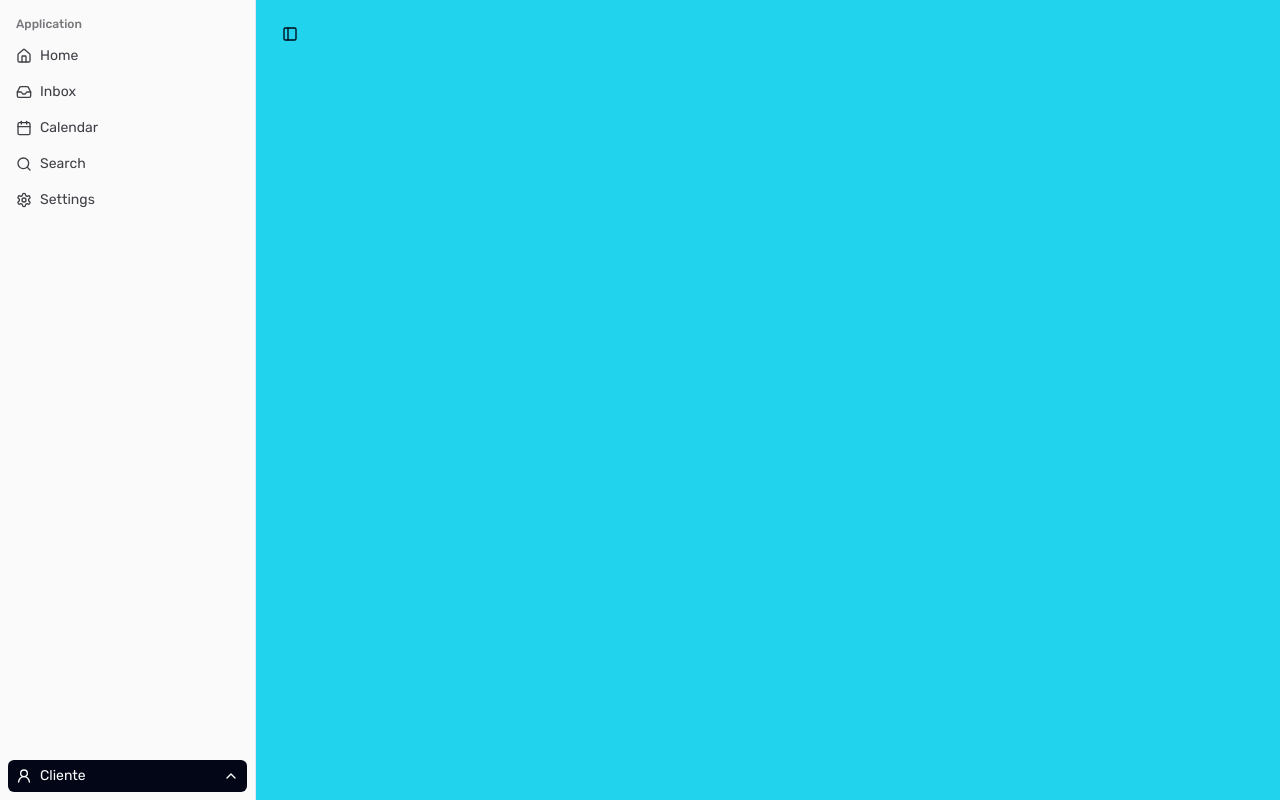
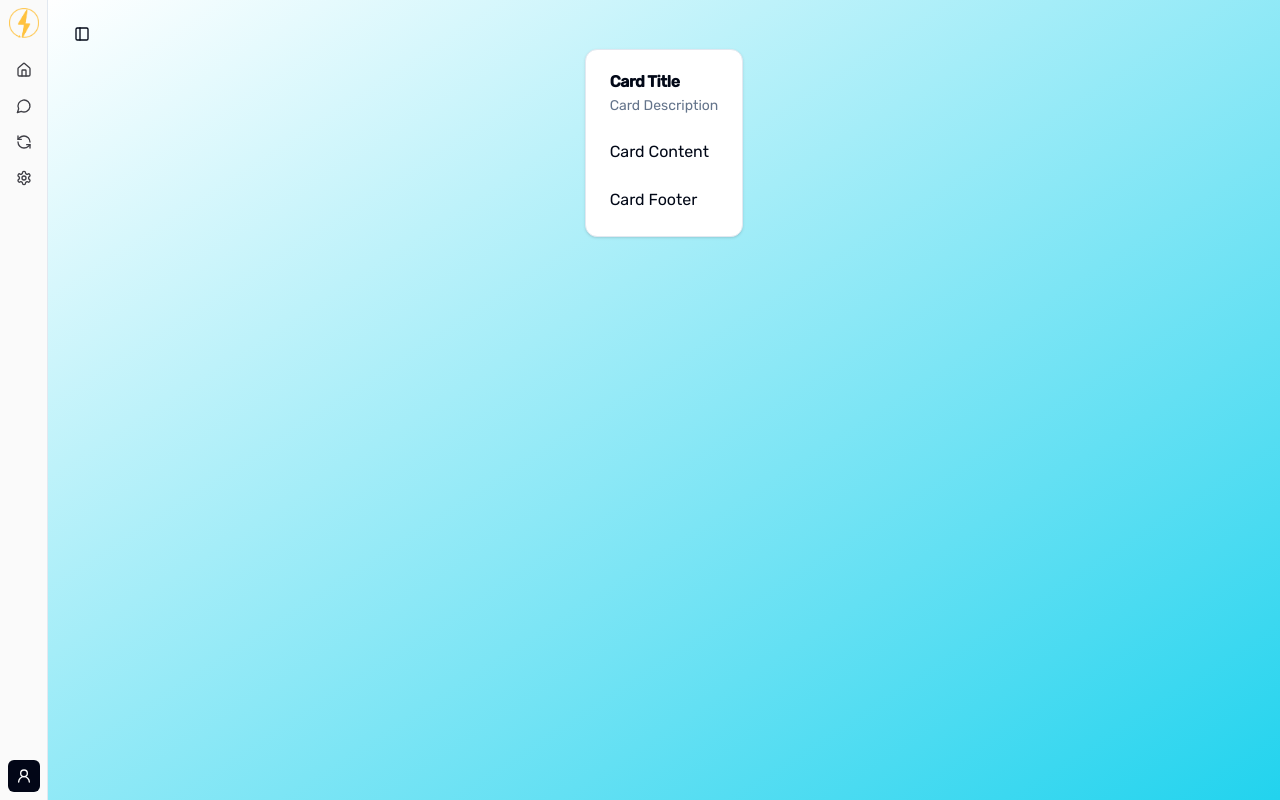
Before and after one commit to Hackausp2024LGAP/hacka-suna-web, a Next.js app: page /app in a window 1280 px wide. Built offline with nearby package versions, Linux system fonts and the light colour scheme.

Commit message:
feat: add jobs change by jobType

```diff
--- a/package.json
+++ b/package.json
@@ -16,8 +16,8 @@
     "@radix-ui/react-tooltip": "^1.1.3",
     "class-variance-authority": "^0.7.0",
     "clsx": "^2.1.1",
+    "embla-carousel-react": "^8.3.1",
     "js-cookie": "^3.0.5",
-    "embla-carousel-react": "^8.3.1",
     "lucide-react": "^0.456.0",
     "next": "15.0.3",
     "react": "19.0.0-rc-66855b96-20241106",
--- /dev/null
+++ b/src/app/app/(main)/_components/jobsHistory.js
@@ -0,0 +1,61 @@
+'use client'
+
+import {
+    Card,
+    CardContent,
+    CardDescription,
+    CardFooter,
+    CardHeader,
+    CardTitle,
+} from "@/components/ui/card"
+import { historyJobsList } from "@/store/historyJobs"
+import Cookies from "js-cookie"
+import { useEffect, useState } from "react"
+
+export function JobsHistory() {
+    const [isVendor, setIsVendor] = useState(false)
+    const [username, setUsername] = useState('José')
+
+    const [isLoading, setIsLoading] = useState(true)
+
+    useEffect(() => {
+        // Define um listener para o evento customizado
+        const handleVendorStateChange = () => {
+            setIsVendor(Cookies.get('isVendor:state') === 'true');
+        };
+
+        window.addEventListener('vendorStateChange', handleVendorStateChange);
+
+        // Verifica o estado inicial
+        handleVendorStateChange();
+        setIsLoading(false);
+
+        // Limpa o listener ao desmontar o componente
+        return () => window.removeEventListener('vendorStateChange', handleVendorStateChange);
+    }, [])
+
+    if (isLoading) {
+        return null // ou um spinner de carregamento, por exemplo
+    }
+
+    return (
+        <div className="w-full flex flex-col p-20 space-y-10">
+            {historyJobsList
+                .filter(job => (isVendor ? job.Vendor === username : job.Client === username))
+                .map((job, index) => (
+                    <Card key={`c${job}-${index}`}>
+                        <CardHeader>
+                            <CardTitle className="uppercase text-xl">{job.Title}</CardTitle>
+                            <CardDescription className="normal-case text-md">{job.Description}</CardDescription>
+                        </CardHeader>
+                        <CardContent>
+                            <p>Card Content</p>
+                        </CardContent>
+                        <CardFooter>
+                            <p>Card Footer</p>
+                        </CardFooter>
+                    </Card>
+                ))}
+        </div>
+    )
+}
--- a/src/app/app/(main)/page.js
+++ b/src/app/app/(main)/page.js
@@ -1,7 +1,13 @@
+import { JobsHistory } from "./_components/jobsHistory";
+import { TipsCard } from "./_components/tipsCard";
+
 export default function Page() {
   return (
-    <div className="w-full flex justify-center">
-
+    <div className="w-full flex flex-col items-center">
+      <TipsCard />
+      <div className="w-full">
+        <JobsHistory />
+      </div>
     </div>
   )
 }
--- a/src/app/app/_components/appsidebar.js
+++ b/src/app/app/_components/appsidebar.js
@@ -1,6 +1,6 @@
 'use client'
 
-import { Calendar, ChevronUp, Home, Inbox, Search, Settings, User2, Briefcase } from "lucide-react"
+import { RefreshCcw, ChevronUp, Home, MessageCircle, Settings, User2, Briefcase } from "lucide-react"
 
 import {
   Sidebar,
@@ -9,6 +9,7 @@
   SidebarGroup,
   SidebarGroupContent,
   SidebarGroupLabel,
+  SidebarHeader,
   SidebarMenu,
   SidebarMenuButton,
   SidebarMenuItem,
@@ -18,31 +19,28 @@
 import { DropdownMenu, DropdownMenuContent, DropdownMenuItem, DropdownMenuTrigger } from "@/components/ui/dropdown-menu"
 import { useEffect, useState } from "react"
 import Cookies from 'js-cookie'
+import Image from "next/image"
+import { useIsMobile } from "@/hooks/use-mobile"
 
 // Menu items.
 const items = [
   {
-    title: "Home",
+    title: "Início",
     url: "#",
     icon: Home,
   },
   {
-    title: "Inbox",
+    title: "Conversas",
     url: "#",
-    icon: Inbox,
+    icon: MessageCircle,
   },
   {
-    title: "Calendar",
+    title: "Descartes",
     url: "#",
-    icon: Calendar,
+    icon: RefreshCcw,
   },
   {
-    title: "Search",
-    url: "#",
-    icon: Search,
-  },
-  {
-    title: "Settings",
+    title: "Configurações",
     url: "#",
     icon: Settings,
   },
@@ -62,13 +60,20 @@
 export function AppSidebar({ children }) {
   const [isVendor, setIsVendor] = useState(false)
   const [chosenUser, setChosenUser] = useState(userChooser[0])
+  const [defaultOpen, setDefaultOpen] = useState(false)
 
   const [isLoading, setIsLoading] = useState(true)
+
+  const isMobile = useIsMobile()
 
   useEffect(() => {
     const vendorState = Cookies.get('isVendor:state') === 'true'
     setIsVendor(vendorState)
     setChosenUser(userChooser[vendorState ? 1 : 0])
+
+    const sidebarState = Cookies.get('sidebar:state') === 'true'
+    setDefaultOpen(!isMobile && sidebarState)
+
     setIsLoading(false)
   }, [])
 
@@ -77,6 +82,13 @@
     setIsVendor(newState)
     setChosenUser(userChooser[newState ? 1 : 0])
     Cookies.set('isVendor:state', newState.toString())
+    window.dispatchEvent(new Event('vendorStateChange'))
+  }
+
+  const handleToggleSidebar = () => {
+    const newState = isMobile ? true : !defaultOpen
+    setDefaultOpen(newState)
+    !isMobile && Cookies.set('sidebar:state', newState.toString())
   }
 
   if (isLoading) {
@@ -84,8 +96,27 @@
   }
 
   return (
-    <SidebarProvider>
-      <Sidebar collapsible="icon">
+    <SidebarProvider defaultOpen={defaultOpen}>
+      <Sidebar collapsible="icon" className={`${isVendor ? 'bg-gradient-to-b from-white to-emerald-400 !important' : 'bg-gradient-to-b from-white to-cyan-400 !important'}`}>
+        <SidebarHeader className={`${defaultOpen && !isMobile && "p-5"} w-full flex justify-center items-center`}>
+          {defaultOpen || isMobile ?
+            <Image
+              src="/assets/images/reletrify_title.png"
+              width={773}
+              height={216}
+              alt="Reletrify logo"
+            //className="md:w-[140px] sm:w-[128px]"
+            />
+            :
+            <Image
+              src="/assets/images/logo_transparent.png"
+              width={30}
+              height={30}
+              alt="Reletrify logo"
+            //className="md:w-[140px] sm:w-[128px]"
+            />
+          }
+        </SidebarHeader>
         <SidebarContent>
           <SidebarGroup>
             <SidebarGroupLabel>Application</SidebarGroupLabel>
@@ -130,16 +161,10 @@
         </SidebarFooter>
       </Sidebar>
       {/*<header className="px-20 py-6 xl:px-12 md:py-4 sm:px-6 sm:py-4">
-          <Image
-            src="/assets/images/logo_horizontal.png"
-            width={156}
-            height={59}
-            alt="Leah logo"
-            className="md:w-[140px] sm:w-[128px]"
-          />
+
         </header>*/}
-      <main className={`w-full p-5 ${isVendor ? 'bg-emerald-400' : 'bg-cyan-400'}`}>
-        <SidebarTrigger />
+      <main className={`w-full p-5 ${isVendor ? 'bg-gradient-to-br from-white to-emerald-400' : 'bg-gradient-to-br from-white to-cyan-400'}`}>
+        <SidebarTrigger onClick={handleToggleSidebar} />
         <div className='w-full flex justify-center'>
           {children}
         </div>
--- a/src/app/layout.js
+++ b/src/app/layout.js
@@ -5,9 +5,10 @@
   src: '../../public/assets/fonts/Rubik.ttf',
   weight: '400 500'
 })
+
 export const metadata = {
   title: "Reletrify",
-  description: "Recicle, revenda, repare. Sua nova rede para cuidar do mundo do seu jeito",
+  description: "Reparar, Reutilizar, Reciclar. Conheça Reletrify, os três R's da sustentabilidade moderna",
 };
 
 export default function RootLayout({ children }) {
--- /dev/null
+++ b/src/components/ui/dialog.jsx
@@ -0,0 +1,96 @@
+"use client"
+
+import * as React from "react"
+import * as DialogPrimitive from "@radix-ui/react-dialog"
+import { X } from "lucide-react"
+
+import { cn } from "@/lib/utils"
+
+const Dialog = DialogPrimitive.Root
+
+const DialogTrigger = DialogPrimitive.Trigger
+
+const DialogPortal = DialogPrimitive.Portal
+
+const DialogClose = DialogPrimitive.Close
+
+const DialogOverlay = React.forwardRef(({ className, ...props }, ref) => (
+  <DialogPrimitive.Overlay
+    ref={ref}
+    className={cn(
+      "fixed inset-0 z-50 bg-black/80  data-[state=open]:animate-in data-[state=closed]:animate-out data-[state=closed]:fade-out-0 data-[state=open]:fade-in-0",
+      className
+    )}
+    {...props} />
+))
+DialogOverlay.displayName = DialogPrimitive.Overlay.displayName
+
+const DialogContent = React.forwardRef(({ className, children, ...props }, ref) => (
+  <DialogPortal>
+    <DialogOverlay />
+    <DialogPrimitive.Content
+      ref={ref}
+      className={cn(
+        "fixed left-[50%] top-[50%] z-50 grid w-full max-w-lg translate-x-[-50%] translate-y-[-50%] gap-4 border bg-background p-6 shadow-lg duration-200 data-[state=open]:animate-in data-[state=closed]:animate-out data-[state=closed]:fade-out-0 data-[state=open]:fade-in-0 data-[state=closed]:zoom-out-95 data-[state=open]:zoom-in-95 data-[state=closed]:slide-out-to-left-1/2 data-[state=closed]:slide-out-to-top-[48%] data-[state=open]:slide-in-from-left-1/2 data-[state=open]:slide-in-from-top-[48%] sm:rounded-lg",
+        className
+      )}
+      {...props}>
+      {children}
+      <DialogPrimitive.Close
+        className="absolute right-4 top-4 rounded-sm opacity-70 ring-offset-background transition-opacity hover:opacity-100 focus:outline-none focus:ring-2 focus:ring-ring focus:ring-offset-2 disabled:pointer-events-none data-[state=open]:bg-accent data-[state=open]:text-muted-foreground">
+        <X className="h-4 w-4" />
+        <span className="sr-only">Close</span>
+      </DialogPrimitive.Close>
+    </DialogPrimitive.Content>
+  </DialogPortal>
+))
+DialogContent.displayName = DialogPrimitive.Content.displayName
+
+const DialogHeader = ({
+  className,
+  ...props
+}) => (
+  <div
+    className={cn("flex flex-col space-y-1.5 text-center sm:text-left", className)}
+    {...props} />
+)
+DialogHeader.displayName = "DialogHeader"
+
+const DialogFooter = ({
+  className,
+  ...props
+}) => (
+  <div
+    className={cn("flex flex-col-reverse sm:flex-row sm:justify-end sm:space-x-2", className)}
+    {...props} />
+)
+DialogFooter.displayName = "DialogFooter"
+
+const DialogTitle = React.forwardRef(({ className, ...props }, ref) => (
+  <DialogPrimitive.Title
+    ref={ref}
+    className={cn("text-lg font-semibold leading-none tracking-tight", className)}
+    {...props} />
+))
+DialogTitle.displayName = DialogPrimitive.Title.displayName
+
+const DialogDescription = React.forwardRef(({ className, ...props }, ref) => (
+  <DialogPrimitive.Description
+    ref={ref}
+    className={cn("text-sm text-muted-foreground", className)}
+    {...props} />
+))
+DialogDescription.displayName = DialogPrimitive.Description.displayName
+
+export {
+  Dialog,
+  DialogPortal,
+  DialogOverlay,
+  DialogTrigger,
+  DialogClose,
+  DialogContent,
+  DialogHeader,
+  DialogFooter,
+  DialogTitle,
+  DialogDescription,
+}
--- /dev/null
+++ b/src/store/historyJobs.js
@@ -0,0 +1,35 @@
+export const historyJobsList = [
+    {
+        Id: '001',
+        Title: 'Microondas quebrado',
+        Vendor: 'José',
+        Client: 'Roberta',
+        Price: 'R$150,00',
+        FromDate: '01/05/2024',
+        ToDate: '04/05/2024',
+        Category: 'Microondas',
+        Description: 'Microondas não está rodando e esquentando',
+    },
+    {
+        Id: '002',
+        Title: 'Microondas quebrado',
+        Vendor: 'Arthur',
+        Client: 'Roberta',
+        Price: 'R$150,00',
+        FromDate: '06/05/2024',
+        ToDate: '09/05/2024',
+        Category: 'Microondas',
+        Description: 'Microondas não está rodando e esquentando',
+    },
+    {
+        Id: '003',
+        Title: 'Microondas quebrado',
+        Vendor: 'José',
+        Client: 'Roberta',
+        Price: 'R$150,00',
+        FromDate: '26/09/2024',
+        ToDate: '30/09/2024',
+        Category: 'Microondas',
+        Description: 'Microondas não está rodando e esquentando',
+    },
+]
```
Also changed, not shown: 1 other file (tests, documents, lock files or other folders).
